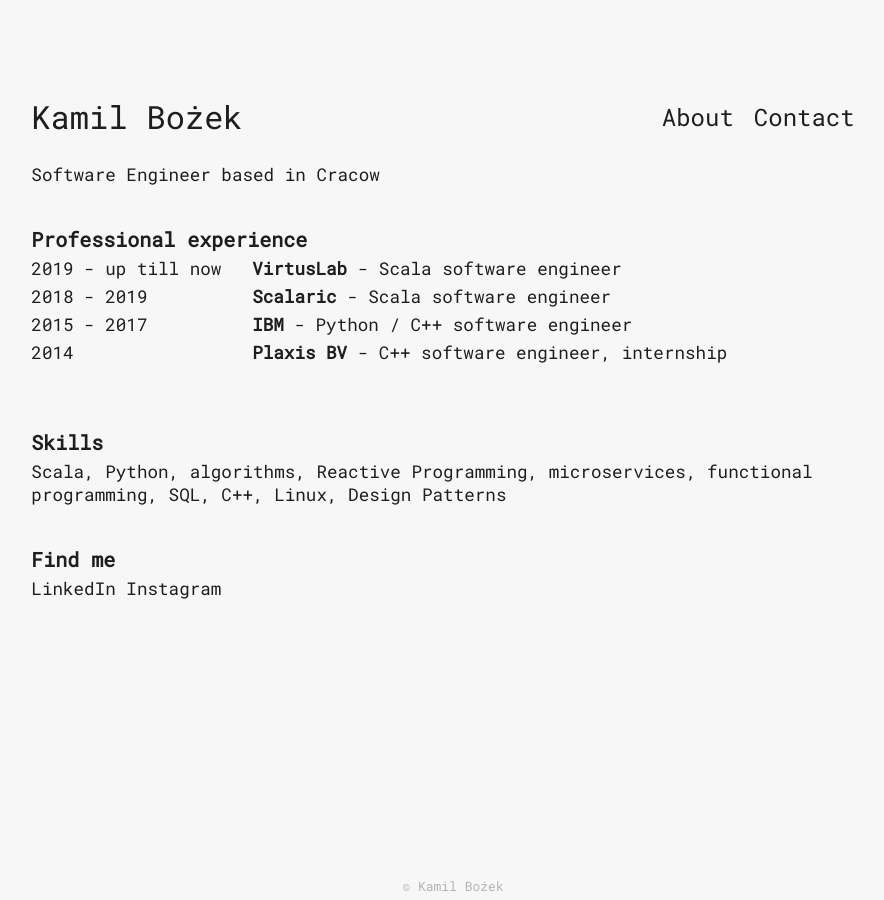
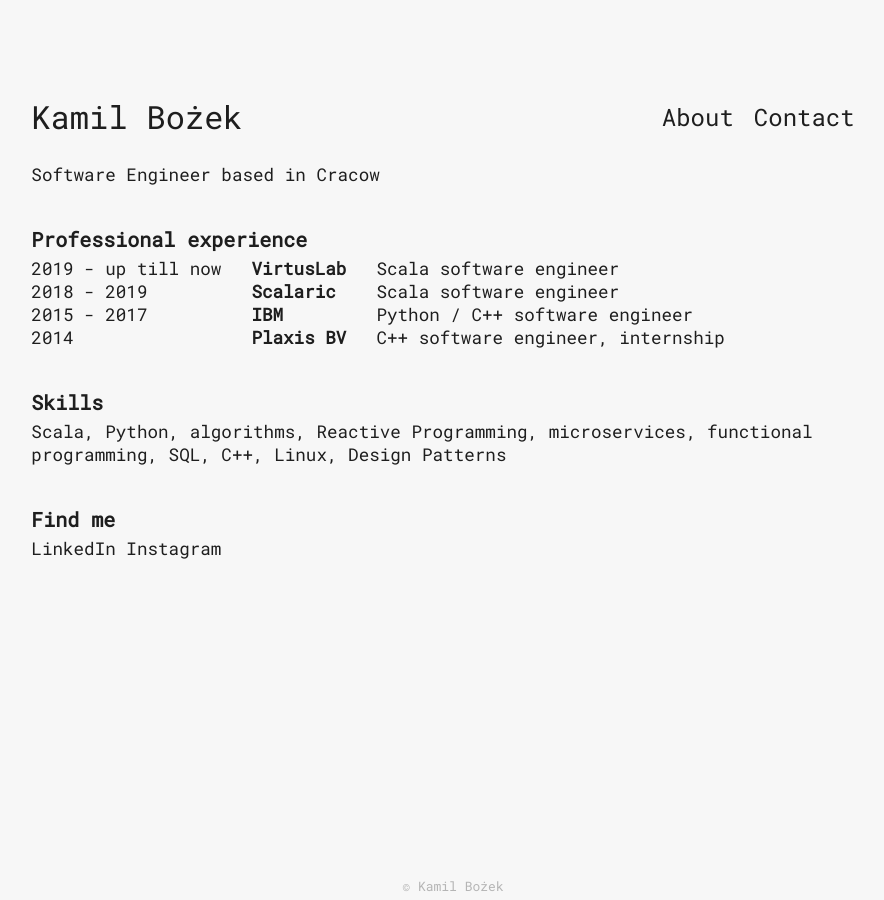
Before and after one commit to kamilbozek/kamilbozek.github.io, a Jekyll site: the page built from website/about.html, in a window 1280 px wide. Shown: the whole page, without its empty margins (187-1071 px from the left). Built offline with Jekyll 4.4.1, drawn with Linux system fonts in a browser that asks for light colours.

Commit message:
grid instead of dl for experience

```diff
--- a/website/_sass/main.scss
+++ b/website/_sass/main.scss
@@ -30,6 +30,24 @@
   grid-auto-rows: auto 1fr auto;
   grid-template-areas: "header navigation" "content content" "footer footer";
   grid-gap: 5px;
+}
+
+.jobs {
+  display: grid;
+  grid-template-columns: 1fr;
+  grid-auto-rows: auto;
+  grid-gap: 0;
+  padding: 0;
+  margin: 0;
+}
+
+.jobInfo {
+  padding-right: 0px;
+}
+
+.jobRole {
+  padding-right: 0px;
+  padding-bottom: 20px;
 }
 
 .header {
@@ -86,6 +104,25 @@
     grid-template-areas: ". . . ." ". header navigation ." ". content content ." ". footer footer .";
     grid-gap: 0;
   }
+
+  .jobs {
+    display: grid;
+    grid-template-columns: auto auto 1fr;
+    grid-auto-rows: auto;
+    grid-gap: 0;
+    padding: 0;
+    margin: 0;
+  }
+
+  .jobInfo {
+    padding-right: 30px;
+  }
+
+  .jobRole {
+    padding-right: 0px;
+    padding-bottom: 0px;
+  }
+
 }
 
 a:link {
@@ -114,12 +151,6 @@
   font-size: 1.25rem;
 }
 
-.listAbout {
-  list-style-type: none;
-  padding-left: 0;
-  padding-bottom: 20px;
-}
-
 .padded {
   padding-top: 20px;
 }
@@ -127,25 +158,3 @@
 .paddedDouble {
   padding-top: 40px;
 }
-
-dl {
-  display: flex;
-  flex-wrap: wrap;
-  padding: 0 0 5px;
-  margin: 0;
-}
-
-dt {
-  width: 25%;
-  padding: 0;
-  margin: 0;
-  font-weight: 300;
-  text-align: left;
-  margin-right: 10px;
-}
-
-dd {
-  padding: 0;
-  margin: 0;
-  text-align: left;
-}
--- a/website/about.html
+++ b/website/about.html
@@ -5,15 +5,14 @@
 <p class="aboutContent">Software Engineer based in Cracow</p>
 
 <h1 class="paddedDouble">Professional experience</h1>
-<ul class="listAbout">
+
+<div class="jobs">
   {% for job in site.data.jobs %}
-  <li>
-    <dl><dt>{{ job.when }}</dt>
-      <dd><a href="{{ job.companyWebsite }}" target="_blank"><strong>{{ job.company }}</strong> - {{ job.position }}</a></dd>
-    </dl>
-  </li>
+  <div class="jobInfo">{{ job.when }}</div>
+  <div class="jobInfo"><a href="{{ job.companyWebsite }}" target="_blank"><strong>{{ job.company }}</strong></a></div>
+  <div class="jobRole">{{ job.position }}</div>
   {% endfor %}
-</ul>
+</div>
 
 <h1 class="paddedDouble">Skills</h1>
 <p class="aboutContent">Scala, Python, algorithms, Reactive Programming, microservices, functional programming, SQL, C++, Linux, Design Patterns</p>
```
